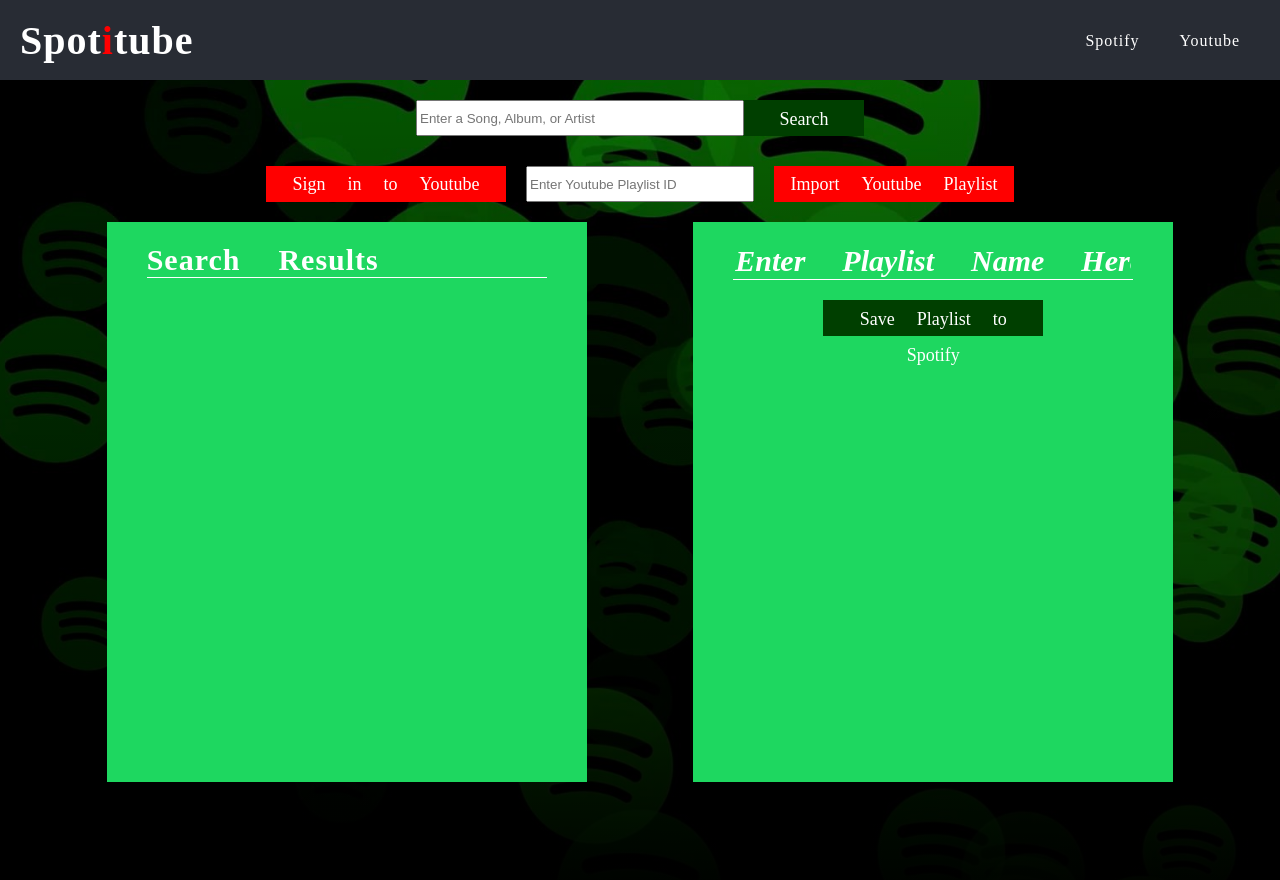
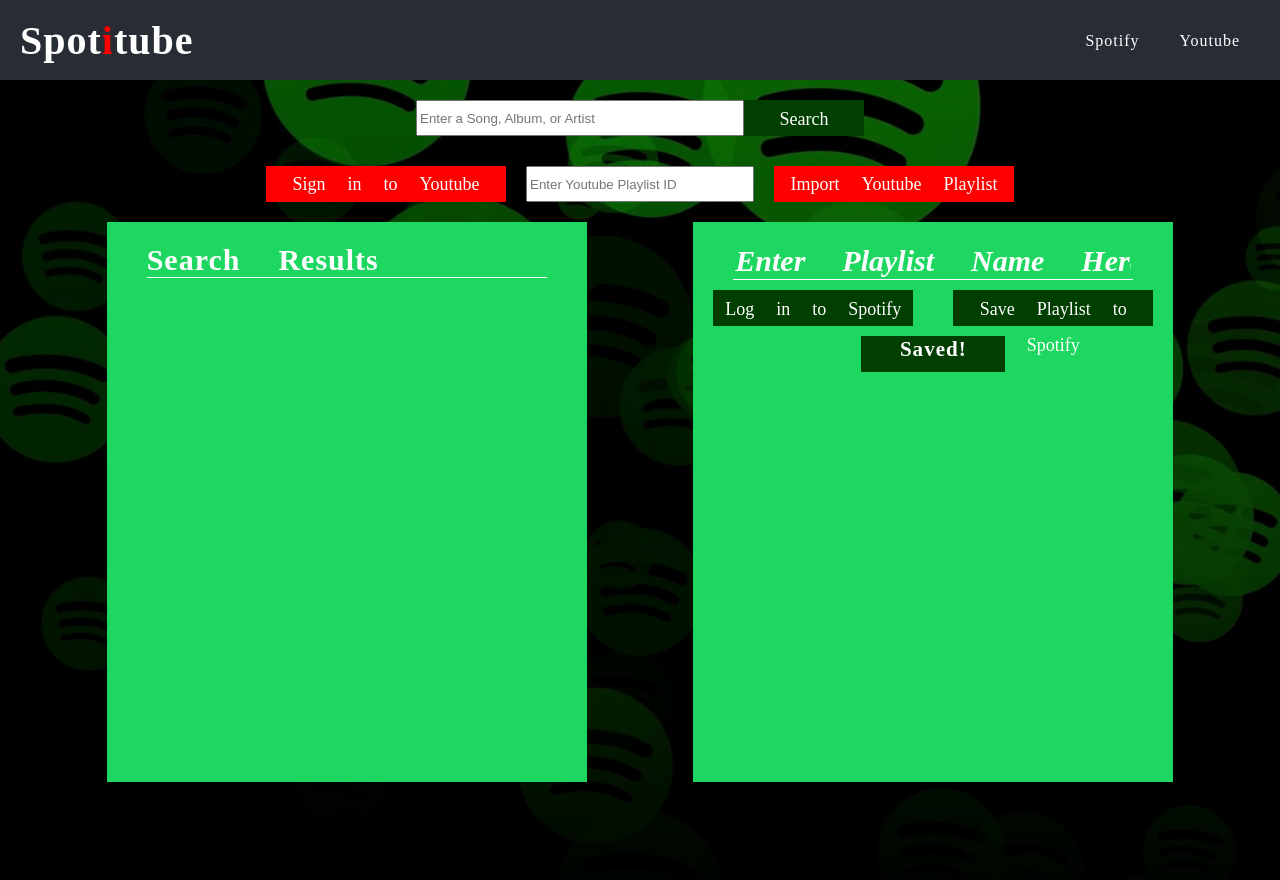
Before and after one commit to JosephKan3/spotitube, a React (Create React App) app: page / in a window 1280 px wide. Shown: the top 880 px of the page. Built offline with nearby package versions, Linux system fonts and the light colour scheme.

Commit message:
Added spotify login button

```diff
--- a/src/App.js
+++ b/src/App.js
@@ -294,6 +294,7 @@
                             tracks={this.state.playlist.playlistTracks}
                             isRemoval={true}
                             onRemoval={this.handleRemoval}
+                            onLogin={this.getSpotifyAuthUrl}
                             onSave={this.savePlaylist}
                         />
                     </div>
--- a/src/components/Playlist.css
+++ b/src/components/Playlist.css
@@ -10,7 +10,7 @@
 
 .SaveButtons {
     display: flex;
-    flex-flow: column nowrap;
+    flex-flow: row nowrap;
     justify-content: center;
 }
 
@@ -22,7 +22,7 @@
     font-size: 18px;
     font-family: "Segoe UI Emoji", "Segoe UI Symbol", "Noto Color Emoji";
     border: 0px;
-    margin: 20px 40px 0px 40px;
+    margin: 10px 20px 0px 20px;
     width: 220px;
     height: 36px;
     line-height: 36px;
@@ -39,9 +39,9 @@
     font-size: 18px;
     font-family: "Segoe UI Emoji", "Segoe UI Symbol", "Noto Color Emoji";
     border: 0px;
-    margin: 20px 40px 0px 40px;
+    margin: 10px 40px 0px 40px;
     height: 36px;
-    width: 120px;
+    width: 30%;
     align-self: center;
     justify-content: center;
 }
--- a/src/components/Playlist.js
+++ b/src/components/Playlist.js
@@ -6,7 +6,7 @@
     constructor(props) {
         super(props)
         this.state = {
-            saveConfirmation: "none"
+            saveConfirmation: "saved"
         }
         this.handleNameChange = this.handleNameChange.bind(this)
         this.handleSave = this.handleSave.bind(this)
@@ -54,11 +54,14 @@
                 <div className='SaveButtons'>
                     <button
                         className='PlaylistSave'
+                        onClick={this.props.onLogin}
+                    >Log in to Spotify</button>
+                    <button
+                        className='PlaylistSave'
                         onClick={this.handleSave}
                     >Save Playlist to Spotify</button>
-                    {this.saveConfirmation()}
                 </div>
-
+                {this.saveConfirmation()}
                 <TrackList
                     tracks={this.props.tracks}
                     isRemoval={true}
```
